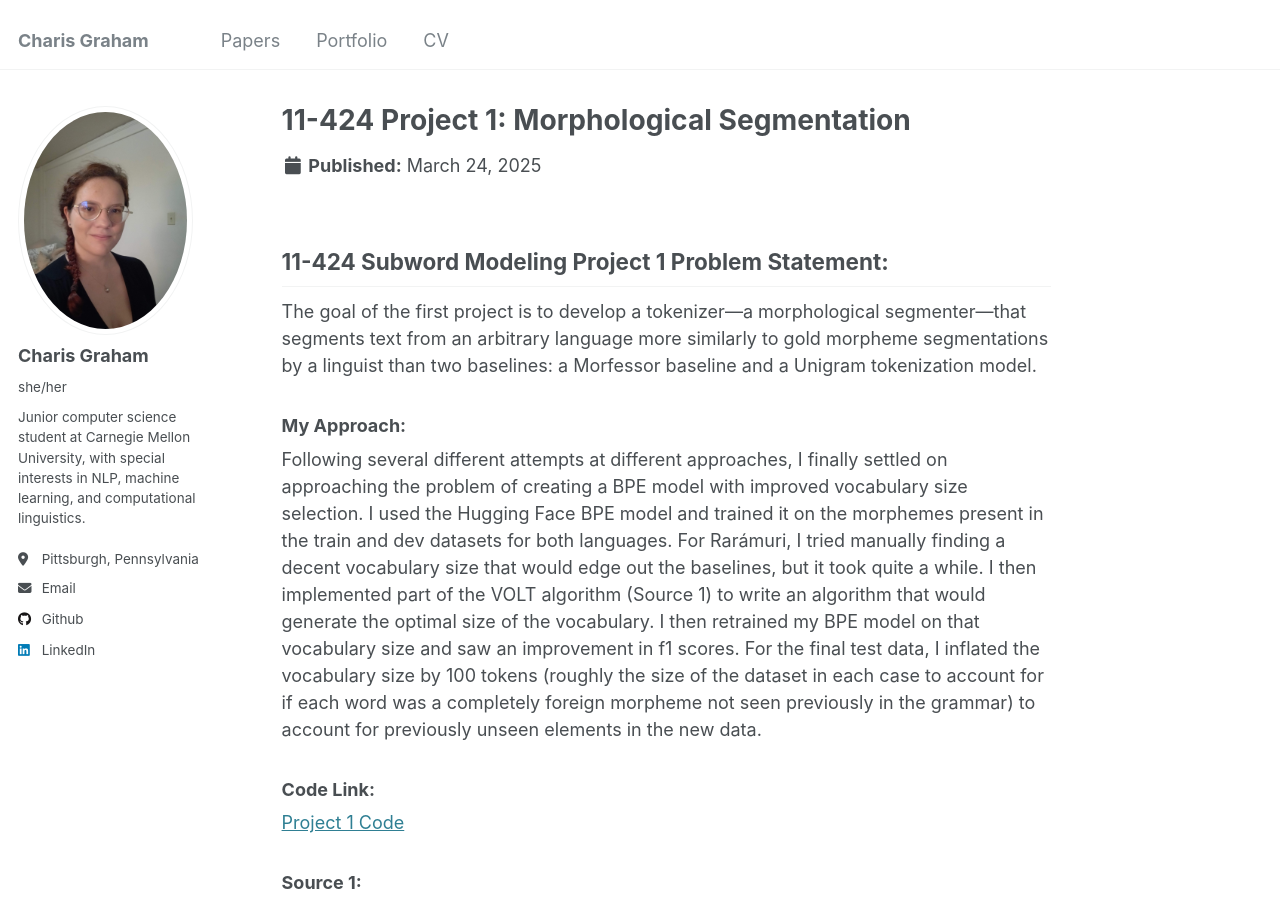
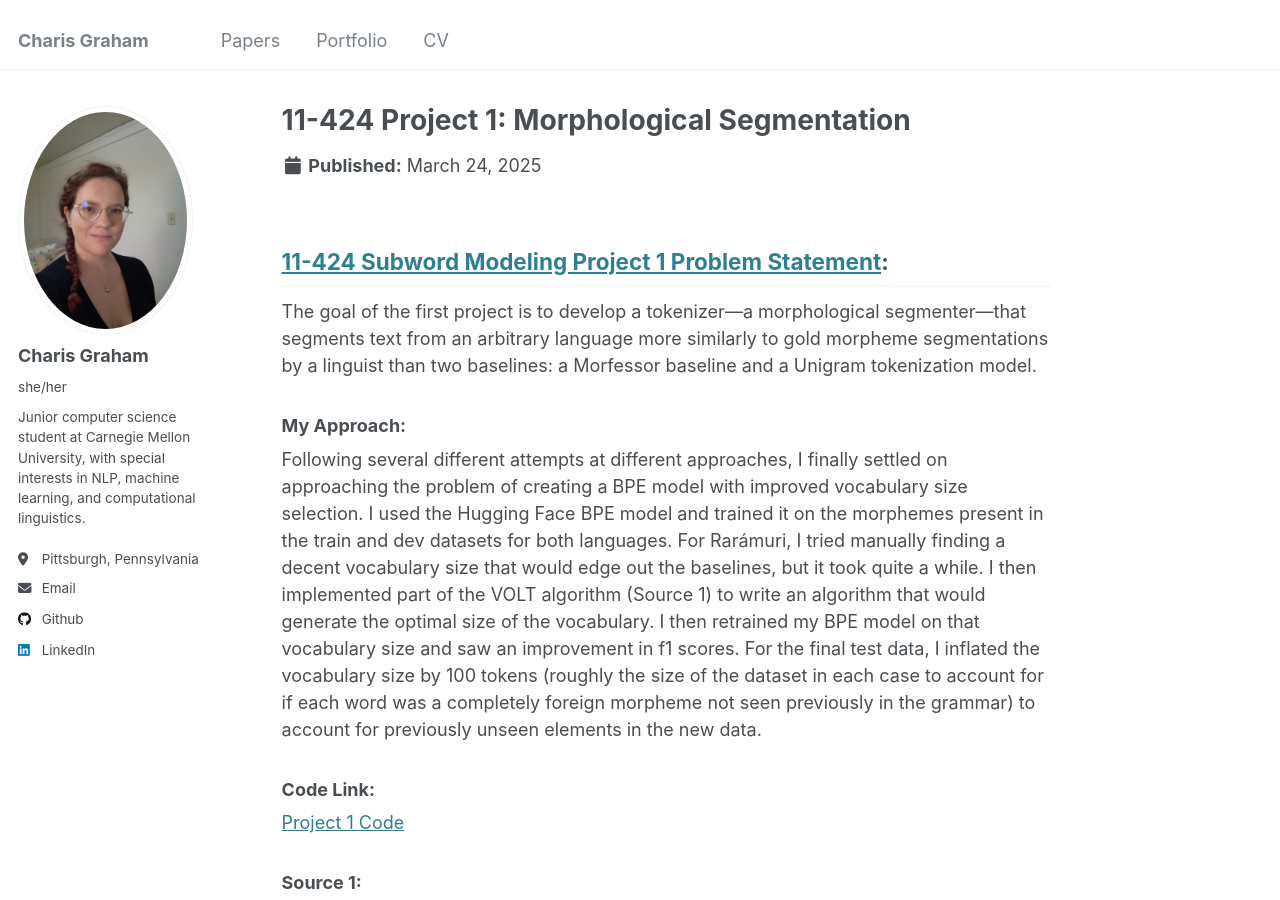
Before and after one commit to Charis-Graham/Charis-Graham.github.io, a Jekyll site: the page built from _portfolio/proj1.md, in a window 1280 px wide and 900 px high. Built offline with Jekyll 4.4.1, drawn with Linux system fonts in a browser that asks for light colours; part of the change alters nothing that is shown.

```diff
--- a/_portfolio/proj1.md
+++ b/_portfolio/proj1.md
@@ -4,7 +4,7 @@ excerpt: "The first project for 11-424 Subword Modeling exploring morphological
 collection: portfolio
 ---
 
-## 11-424 Subword Modeling Project 1 Problem Statement:
+## [11-424 Subword Modeling Project 1 Problem Statement](https://dmort27.github.io/subwordmodeling/assignments/project1.html):
 
 The goal of the first project is to develop a tokenizer—a morphological segmenter—that segments text from an arbitrary language more similarly to gold morpheme segmentations by a linguist than two baselines: a Morfessor baseline and a Unigram tokenization model.
 
```
